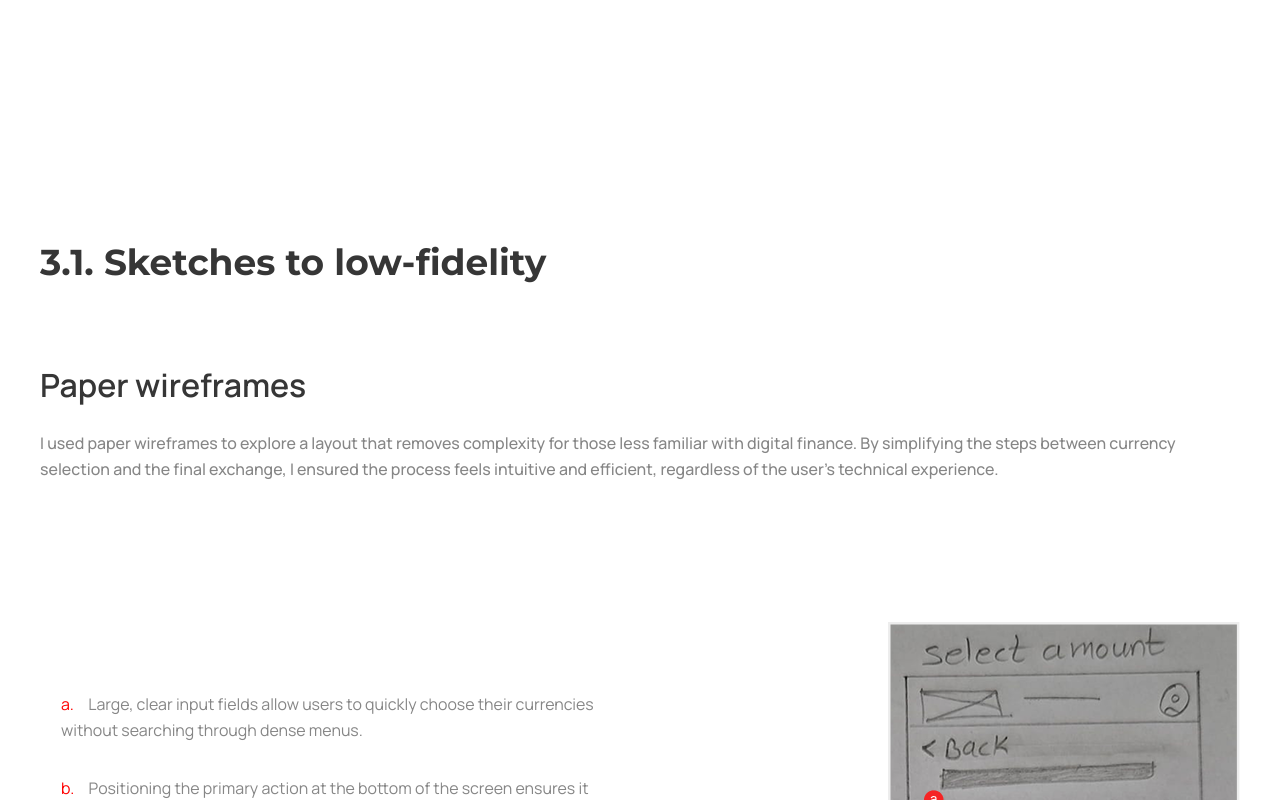
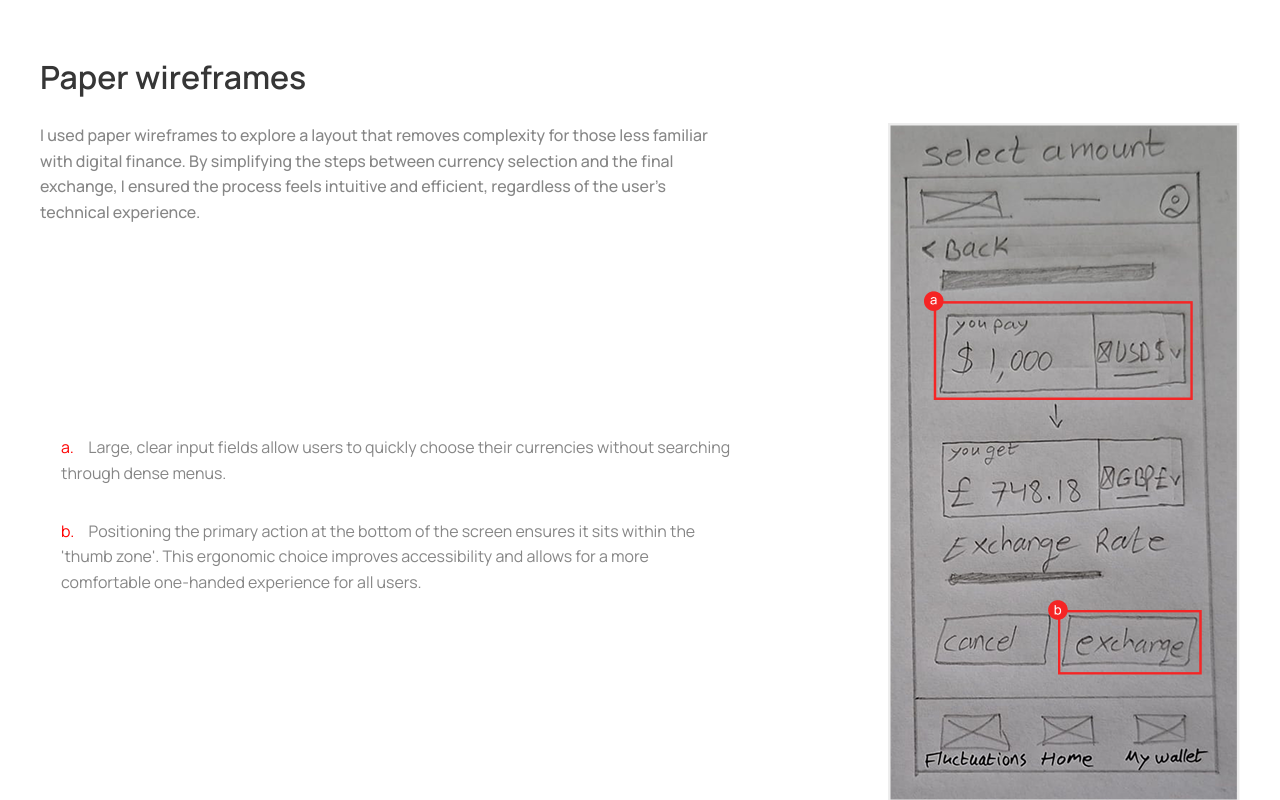
Before and after one commit to mikaridley/Eldan-Ridley-s-Portfolio, a React (Vite) app: page / in a window 1280 px wide. Shown: the part 9300-10100 px from the top of the page. Built offline with nearby package versions, Linux system fonts and the light colour scheme; a web font is replaced by a local one.

Commit message:
Fix style

```diff
--- a/src/assets/styles/cmps/GlobalLightbox.css
+++ b/src/assets/styles/cmps/GlobalLightbox.css
@@ -13,8 +13,8 @@
 }
 
 .global-lightbox-img {
-  max-width: 95vw;
-  max-height: 95vh;
+  max-width: 90vw;
+  max-height: 90vh;
   width: auto;
   height: auto;
   object-fit: contain;
@@ -22,12 +22,3 @@
   cursor: default;
   box-shadow: 0 8px 32px rgba(0, 0, 0, 0.3);
 }
-
-.global-lightbox--large {
-  padding: 0.5rem;
-}
-
-.global-lightbox--large .global-lightbox-img {
-  max-width: 98vw;
-  max-height: 98vh;
-}
--- a/src/assets/styles/pages/HomePage.css
+++ b/src/assets/styles/pages/HomePage.css
@@ -342,7 +342,7 @@
 
     .design-wireframes {
         display: grid;
-        grid-template-columns: minmax(0, 1fr) minmax(0, 1.1fr);
+        grid-template-columns: minmax(0, 1.5fr) minmax(0, 1.1fr);
         align-items: start;
         padding-block-end:5rem;
         max-width: 1200px;
@@ -351,7 +351,7 @@
         .design-wireframes-heading {
             grid-column: 1 / -1;
             color: var(--dark-grey);
-            margin: 22rem 0 5.7rem 0;
+            margin-block-end:5.7rem;
         }
 
         .design-wireframes-subtitle {
@@ -361,15 +361,14 @@
         }
 
         .design-wireframes-p {
-                grid-column:1/3;
+                grid-column:1;
                 color: var(--main-txt);
                 font-size: 1.14rem;
                 line-height: 1.6;
-                margin: 0 0 10rem 0;
+                margin-block-end:15rem;
         }
 
         .design-wireframes-notes {
-                margin-block-start:5rem;
                 padding-left: 1.5rem;
                 color: var(--main-txt);
                 font-size: 1.14rem;
@@ -386,7 +385,7 @@
 
         .design-wireframes-fig {
             grid-column: 2;
-            grid-row: 4;
+            grid-row: 3/6;
             display: flex;
             justify-content: flex-end;
             align-items: start;
@@ -480,10 +479,6 @@
             align-items: center;
             margin-block-end: 15rem;
 
-            &:last-child {
-                margin-block-end: 0;
-            }
-
             .design-visual-identity-subtitle {
                 align-self: end;
                 color: var(--dark-grey);
@@ -513,10 +508,6 @@
                     display: block;
                     max-width: 100%;
                     height: auto;
-
-                    &.secondary {
-                        margin-block-start:17rem;
-                    }
                 }
             }
         }
--- a/src/cmps/GlobalLightbox.jsx
+++ b/src/cmps/GlobalLightbox.jsx
@@ -3,7 +3,6 @@ import '../assets/styles/cmps/GlobalLightbox.css'
 
 export function GlobalLightbox() {
   const [lightboxSrc, setLightboxSrc] = useState(null)
-  const [lightboxSize, setLightboxSize] = useState(null)
 
   useEffect(() => {
     const onDocumentClick = (e) => {
@@ -13,24 +12,19 @@ export function GlobalLightbox() {
       e.stopPropagation()
       const src = e.target.currentSrc || e.target.src
       if (!src) return
-      const size = e.target.dataset.lightboxSize || (e.target.classList.contains('research-empathy-img') ? 'large' : null)
       setLightboxSrc(src)
-      setLightboxSize(size || null)
     }
     document.addEventListener('click', onDocumentClick, true)
     return () => document.removeEventListener('click', onDocumentClick, true)
   }, [])
 
-  const close = () => {
-    setLightboxSrc(null)
-    setLightboxSize(null)
-  }
+  const close = () => setLightboxSrc(null)
 
   if (!lightboxSrc) return null
 
   return (
     <div
-      className={`global-lightbox${lightboxSize === 'large' ? ' global-lightbox--large' : ''}`}
+      className="global-lightbox"
       onClick={close}
       role="dialog"
       aria-modal="true"
```
Also changed, not shown: src/assets/imgs/quantex/stepper/empathy.png.
